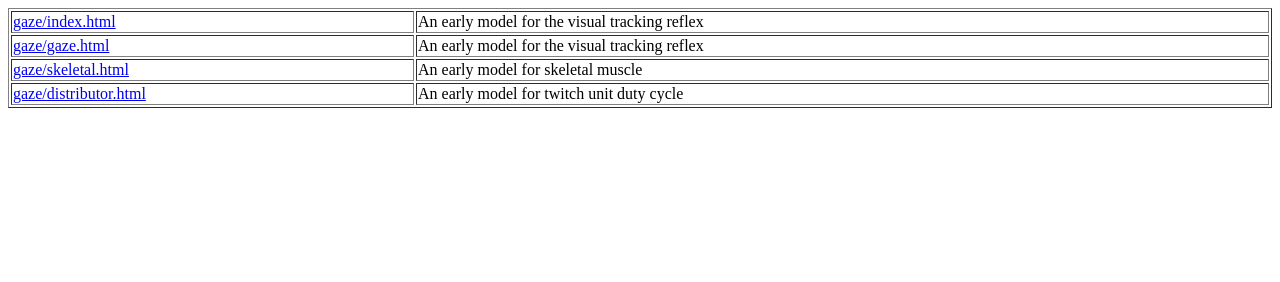
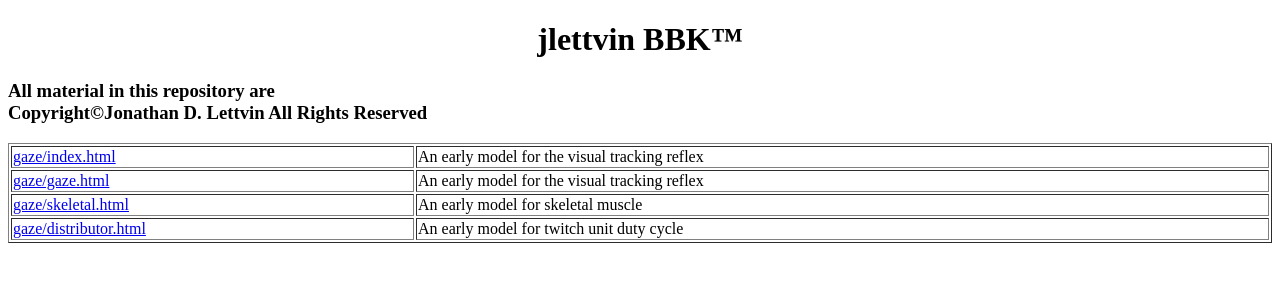
Before and after one commit to jlettvin/jlettvin.github.io, a plain HTML site: page index.html in a window 1280 px wide. Drawn offline with Linux system fonts and the light colour scheme.

Commit message:
Added JYL and improved index

```diff
--- a/index.html
+++ b/index.html
@@ -4,6 +4,12 @@
 	<head>
 	</head>
 	<body>
+		<H1 align="center">jlettvin BBK&trade;</H1>
+		<H3>
+			All material in this repository are<br/>
+			Copyright&copy;Jonathan D. Lettvin
+			All Rights Reserved
+		</H3>
 		<table border="1" width="100%">
 			<tr>
 				<td><a href="gaze">gaze/index.html</a></td>
```
